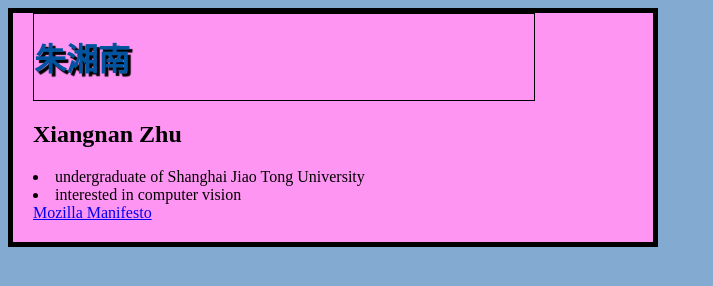
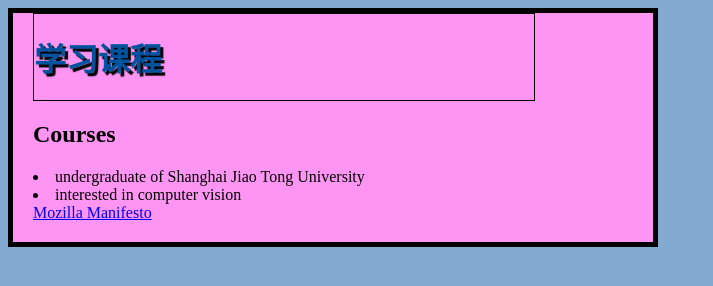
Before and after one commit to AallRight/AallRight.github.io, a plain HTML site: page study.html in a window 1280 px wide. Shown: the whole page, without its empty margins (0-713 px from the left). Drawn offline with Linux system fonts and the light colour scheme.

Commit message:
Update study.html

```diff
--- a/study.html
+++ b/study.html
@@ -14,8 +14,8 @@
     <!-- <link href="styles/style.css" rel="stylesheet" /> -->
 
     <!-- <title>My test page</title> -->
-    <h1>朱湘南</h1>
-    <h2>Xiangnan Zhu</h2>
+    <h1>学习课程</h1>
+    <h2>Courses</h2>
 <!--     <p>My cat is <strong>very</strong> grumpy.</p> -->
 <!--     <ul>
       <li>technologies</li>
```
